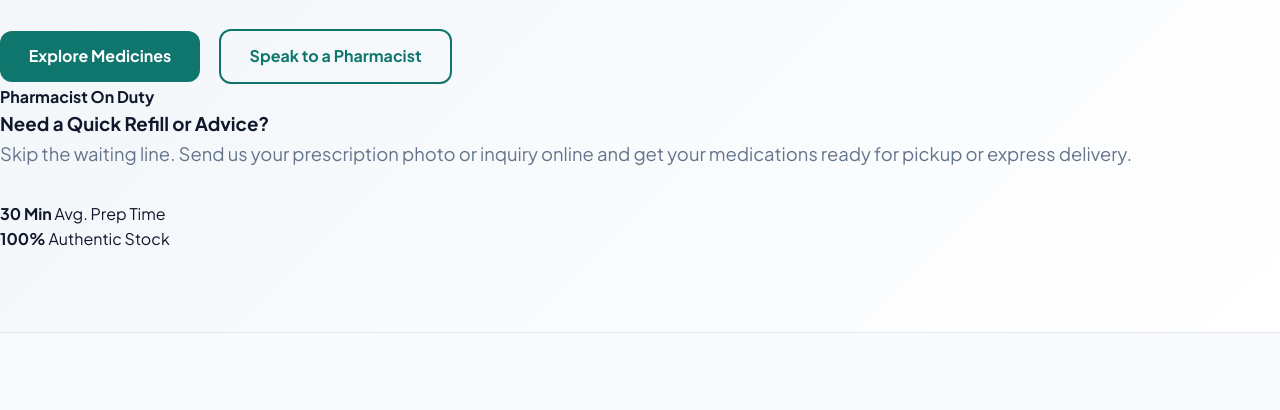
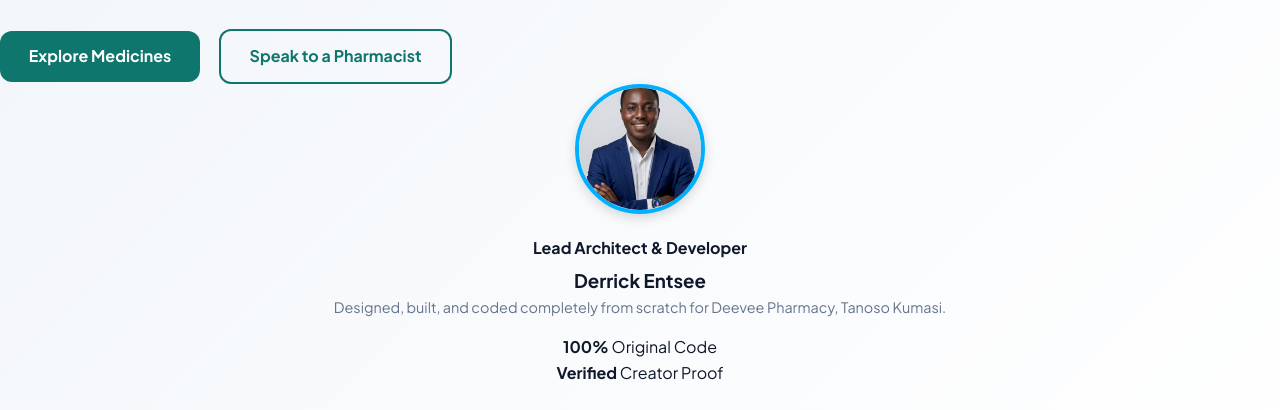
Before and after one commit to derryvegas/DEEVEE-PHARMACY, a plain HTML site: page index.html in a window 1280 px wide. Shown: the part 318-728 px from the top of the page. Drawn offline with Linux system fonts and the light colour scheme.

Commit message:
Add creator spotlight trust card to hero section
Added a creator spotlight trust card with details about the lead developer.

```diff
--- a/index.html
+++ b/index.html
@@ -50,22 +50,25 @@
         </div>
       </div>
 
-      <!-- Visual Trust Card on the Right -->
-      <div class="hero-card">
-        <div class="hero-card-header">
+      <!-- Creator Spotlight Trust Card on the Right -->
+      <div class="hero-card" style="text-align: center;">
+        <div style="margin-bottom: 15px;">
+          <img src="PHOTO1.jpeg" alt="Derrick Entsee - Lead Developer" style="width: 130px; height: 130px; border-radius: 50%; object-fit: cover; border: 4px solid #00b0ff; box-shadow: 0 4px 12px rgba(0,0,0,0.15);">
+        </div>
+        <div class="hero-card-header" style="justify-content: center;">
           <span class="pulse-dot"></span>
-          <strong>Pharmacist On Duty</strong>
+          <strong>Lead Architect & Developer</strong>
         </div>
-        <h3>Need a Quick Refill or Advice?</h3>
-        <p>Skip the waiting line. Send us your prescription photo or inquiry online and get your medications ready for pickup or express delivery.</p>
+        <h3 style="margin-top: 5px;">Derrick Entsee</h3>
+        <p style="font-size: 0.9rem; margin-bottom: 15px;">Designed, built, and coded completely from scratch for Deevee Pharmacy, Tanoso Kumasi.</p>
         <div class="hero-stats">
           <div>
-            <strong>30 Min</strong>
-            <span>Avg. Prep Time</span>
+            <strong>100%</strong>
+            <span>Original Code</span>
           </div>
           <div>
-            <strong>100%</strong>
-            <span>Authentic Stock</span>
+            <strong>Verified</strong>
+            <span>Creator Proof</span>
           </div>
         </div>
       </div>
```
